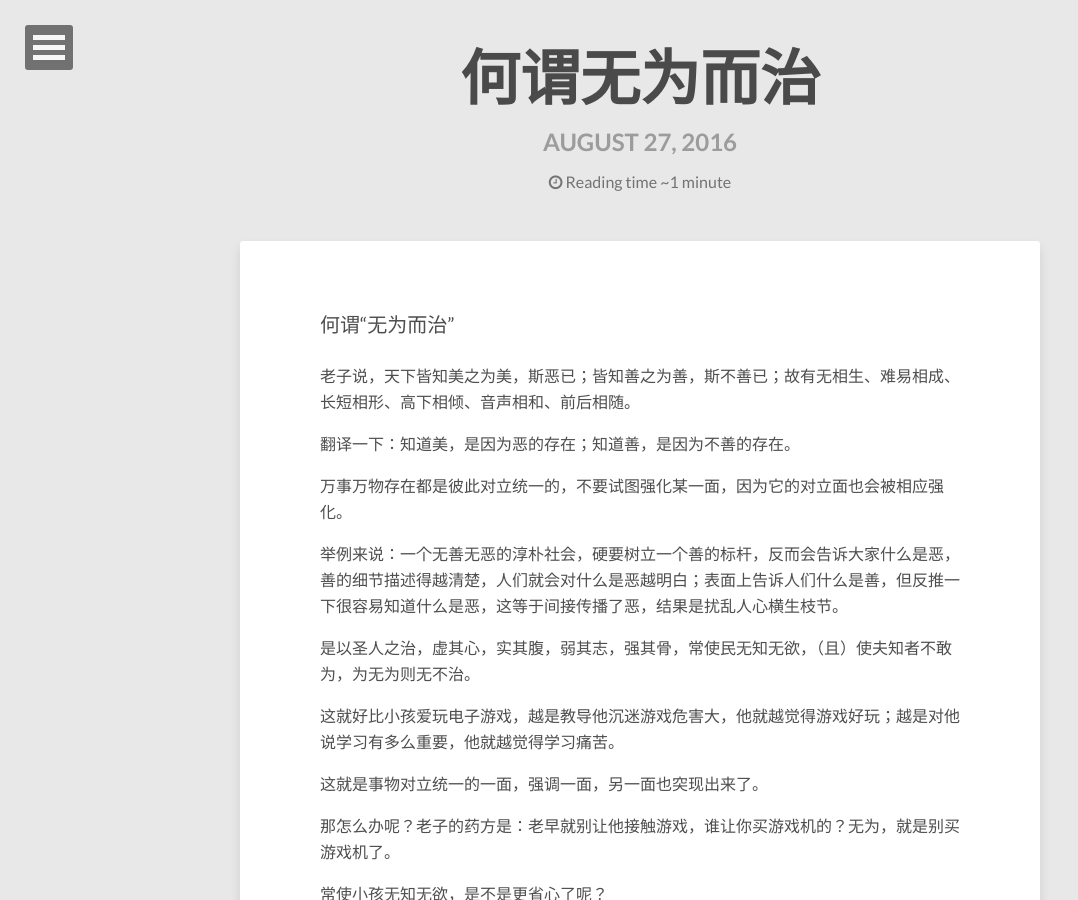
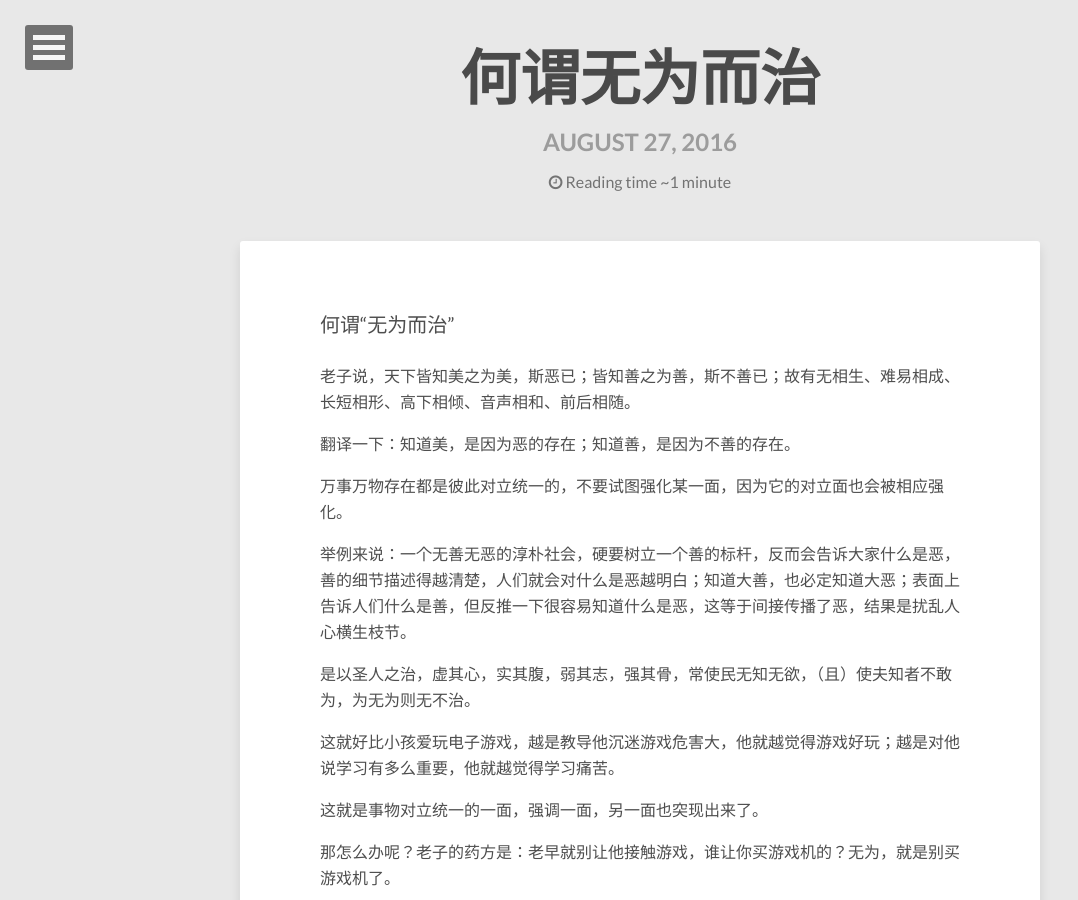
Before and after one commit to huangyingjie/readinghub, a Jekyll site: the page built from _posts/2016-08-27-heweiwuweierzhi.md, in a window 1280 px wide and 900 px high. Shown: the whole window, without its empty margins (0-1078 px from the left). Built offline with Jekyll 4.4.1, drawn with Linux system fonts in a browser that asks for light colours; comment, search, counter and statistics services are not loaded.

Commit message:
增加例子

```diff
--- a/_posts/2016-08-27-heweiwuweierzhi.md
+++ b/_posts/2016-08-27-heweiwuweierzhi.md
@@ -14,7 +14,7 @@ tags: [无为而治]
 
 万事万物存在都是彼此对立统一的，不要试图强化某一面，因为它的对立面也会被相应强化。
 
-举例来说：一个无善无恶的淳朴社会，硬要树立一个善的标杆，反而会告诉大家什么是恶，善的细节描述得越清楚，人们就会对什么是恶越明白；表面上告诉人们什么是善，但反推一下很容易知道什么是恶，这等于间接传播了恶，结果是扰乱人心横生枝节。
+举例来说：一个无善无恶的淳朴社会，硬要树立一个善的标杆，反而会告诉大家什么是恶，善的细节描述得越清楚，人们就会对什么是恶越明白；知道大善，也必定知道大恶；表面上告诉人们什么是善，但反推一下很容易知道什么是恶，这等于间接传播了恶，结果是扰乱人心横生枝节。
 
 是以圣人之治，虚其心，实其腹，弱其志，强其骨，常使民无知无欲，（且）使夫知者不敢为，为无为则无不治。
 
```
